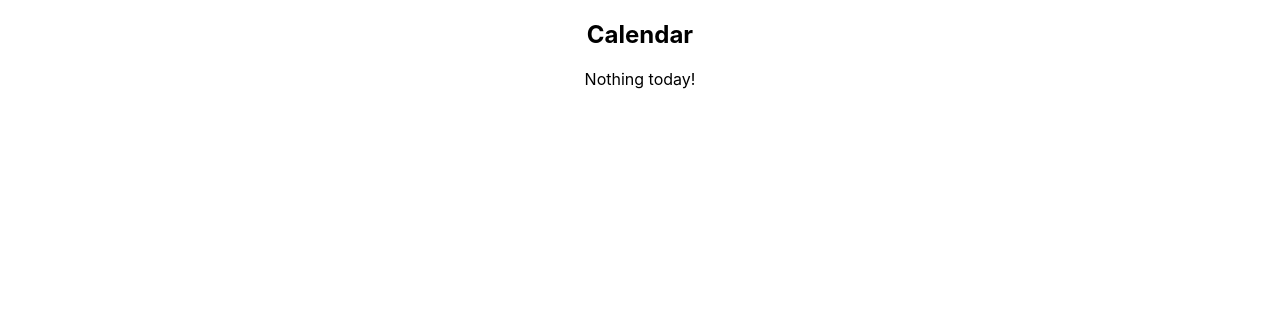
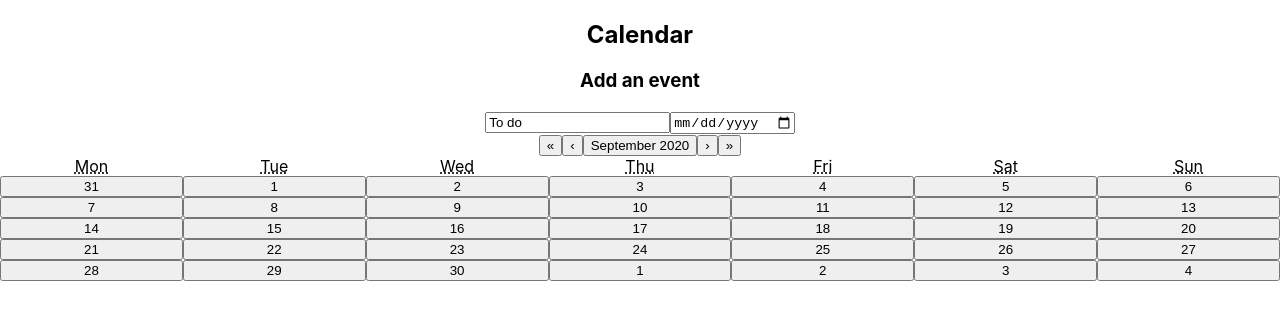
Before and after one commit to faith-child/calandar, a React (Create React App) app: page / in a window 1280 px wide. Shown: the top 320 px of the page. Built offline with nearby package versions, Linux system fonts and the light colour scheme.

Commit message:
Addded an add event form

```diff
--- a/src/calendar.js
+++ b/src/calendar.js
@@ -1,15 +1,59 @@
 import React from "react"
+import './App.css';
+import Calendar from "react-calendar"
 
-class Calendar extends React.Component{
+
+class MyCalendar extends React.Component{
+    constructor(){
+        super()
+        this.state={
+            event:"To do",
+            time:""
+        }
+        this.handleChange=this.handleChange.bind(this)
+    }
+    handleChange(event){
+        const{name,value}= event.target
+        this.setState({[name]: value})
+    }
+
+
+    /*state = {
+
+        date: new Date(),
+
+    }
+    onChange = date => this.setState({ date })
+    onClick
+    onClickDay  = (value, event) => alert('Clicked day: ', value)
+    */
+
     render(){
         return(
             <>
                 <h2>Calendar</h2>
-                <p>Nothing today!</p>
+                <h3>Add an event </h3>
+                <form>
+                    <input
+                    name= "event"
+                    type = "text"
+                    placeholder= "Enter title of Event "
+                    value = {this.state.event}
+                    onChange = {this.handleChange}
+                    />
+                    <input
+                    name= "time"
+                    type = "date"
+                    placeholder= "Enter time of event "
+                    value= {this.state.time}
+                    onChange= {this.handleChange}
+                    />
+                </form>
+
+                <Calendar/>
             </>
         )
     }
-
 }
 
-export default Calendar
+export default MyCalendar
```
